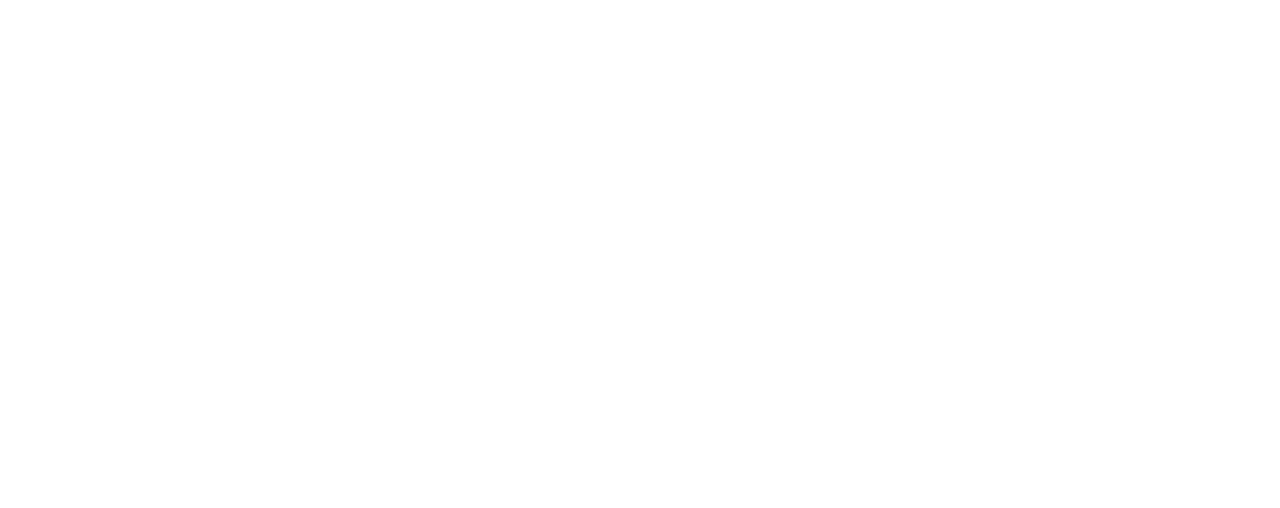
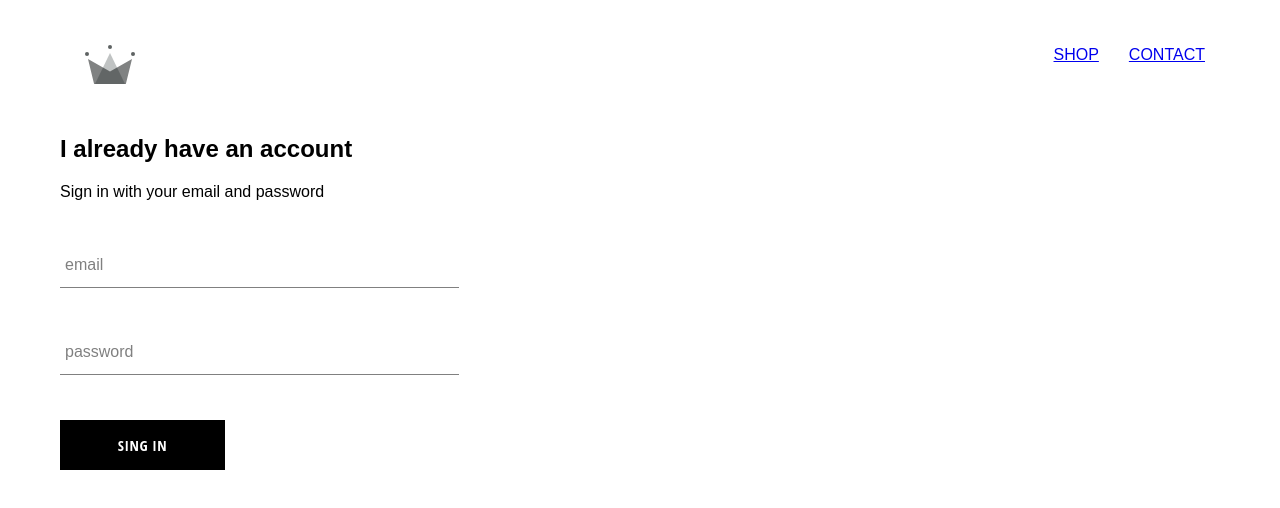
Before and after one commit to gutcod/shop, a React (Create React App) app: page /signin in a window 1280 px wide. Shown: the top 508 px of the page. Built offline with nearby package versions, Linux system fonts and the light colour scheme; a web font is replaced by a local one.

Commit message:
sign-in form

```diff
--- a/src/App.js
+++ b/src/App.js
@@ -3,15 +3,20 @@
 import './App.css';
 import HomePage from './pages/homepage/homepage.component';
 import ShopPage from './pages/shop/shop.component';
+import Header from './components/header/header.component';
+import SingInAndSingOutPage from './pages/sing-in-sign-out/sing-in-sign-out.component';
+
 
 
 
 function App() {
   return (
     <div>
+    <Header />
     <Switch>
       <Route exact path='/' component={HomePage} />
       <Route  path='/shop' component={ShopPage} />
+      <Route  path='/signin' component={SingInAndSingOutPage} />
     </Switch>
     </div>
   );
--- /dev/null
+++ b/src/components/custom-button/custom-button.component.jsx
@@ -0,0 +1,11 @@
+import React from 'react';
+
+import './custom-button.style.scss';
+
+
+const CustomButton = ({ children, ...otherProps }) =>(
+    <button className="custom-button" {...otherProps}>
+        {children}
+    </button>
+)
+export default CustomButton;
--- /dev/null
+++ b/src/components/custom-button/custom-button.style.scss
@@ -0,0 +1,22 @@
+.custom-button {
+    min-width: 165px;
+    width: auto;
+    height: 50px;
+    letter-spacing: 0.5px;
+    line-height: 50px;
+    padding: 0 35px 0 35px;
+    font-size: 15px;
+    background-color: black;
+    color: white;
+    text-transform: uppercase;
+    font-family: 'Open Sans Condensed';
+    font-weight: bolder;
+    border: none;
+    cursor: pointer;
+
+    &:hover {
+      background-color: white;
+      color: black;
+      border: 1px solid black;
+    }
+  }
--- /dev/null
+++ b/src/components/form-input/form-input.component.jsx
@@ -0,0 +1,20 @@
+import React from 'react';
+
+import './form-input.style.scss';
+
+const FormInput = ({ handleChange, label, ...otherProps }) => (
+<div className='group'>
+    <input className='form-input' onChange={handleChange} {...otherProps} />
+    {label ? (
+      <label
+        className={`${
+          otherProps.value.length ? 'shrink' : ''
+        } form-input-label`}
+      >
+        {label}
+      </label>
+    ) : null}
+  </div>
+)
+
+export default FormInput;
--- /dev/null
+++ b/src/components/form-input/form-input.style.scss
@@ -0,0 +1,54 @@
+$sub-color: grey;
+$main-color: black;
+
+@mixin shrinkLabel {
+  top: -14px;
+  font-size: 12px;
+  color: $main-color;
+}
+
+.group {
+  position: relative;
+  margin: 45px 0;
+
+  .form-input {
+    background: none;
+    background-color: white;
+    color: $sub-color;
+    font-size: 18px;
+    padding: 10px 10px 10px 5px;
+    display: block;
+    width: 100%;
+    border: none;
+    border-radius: 0;
+    border-bottom: 1px solid $sub-color;
+    margin: 25px 0;
+
+    &:focus {
+      outline: none;
+    }
+
+    &:focus ~ .form-input-label {
+      @include shrinkLabel();
+    }
+  }
+
+  input[type='password'] {
+    letter-spacing: 0.3em;
+  }
+
+  .form-input-label {
+    color: $sub-color;
+    font-size: 16px;
+    font-weight: normal;
+    position: absolute;
+    pointer-events: none;
+    left: 5px;
+    top: 10px;
+    transition: 300ms ease all;
+
+    &.shrink {
+      @include shrinkLabel();
+    }
+  }
+}
--- /dev/null
+++ b/src/components/header/header.component.jsx
@@ -0,0 +1,23 @@
+import React from 'react';
+import './header.style.scss';
+import { Link } from 'react-router-dom'
+
+import { ReactComponent as Logo } from '../../assets/crown.svg'
+
+const Header = () => (
+    <div className="header">
+        <Link className="logo-container" to="/">
+            <Logo className="logo"/>
+        </Link>
+        <div className="options">
+            <Link className="option" to="/shop">
+                SHOP
+            </Link>
+            <Link className="option" to="/contact">
+                CONTACT
+            </Link>
+        </div>
+    </div>
+)
+
+export default Header;
--- /dev/null
+++ b/src/components/header/header.style.scss
@@ -0,0 +1,25 @@
+.header {
+    height: 70px;
+    width: 100%;
+    display: flex;
+    justify-content: space-between;
+    margin-bottom: 25px;
+
+    .logo-container {
+      height: 100%;
+      width: 70px;
+      padding: 25px;
+    }
+
+    .options {
+      width: 50%;
+      height: 100%;
+      display: flex;
+      align-items: center;
+      justify-content: flex-end;
+
+      .option {
+        padding: 10px 15px;
+      }
+    }
+  }
--- /dev/null
+++ b/src/components/sign-in/sign-in.component.jsx
@@ -0,0 +1,56 @@
+import React from 'react';
+
+import './sign-in.style.scss';
+import FormInput from '../form-input/form-input.component';
+import CustomButton from '../custom-button/custom-button.component';
+
+
+class SignIn extends React.Component{
+    constructor(props){
+        super(props);
+
+        this.state = {
+            email: '',
+            password: ''
+        }
+    }
+    handleSubmin = event => {
+        event.preventDefault();
+
+        this.setState({email:'', password:''})
+    }
+    handleChange = event => {
+        const {value, name } = event.target;
+        this.setState({[name]:value})
+    }
+    render(){
+        return(
+            <div className='sign-in'>
+                <h2>I already have an account</h2>
+                <span>Sign in with your email and password</span>
+                <form onSubmit={this.handleSubmin}>
+                    <FormInput
+                    name="email"
+                    type="email"
+                    value={this.state.email}
+                    handleChange={this.handleChange}
+                    label = "email"
+                    required/>
+
+                    <FormInput
+                    name="password"
+                    type="password"
+                    value={this.state.password}
+                    handleChange={this.handleChange}
+                    label="password"
+                    required/>
+
+
+                    <CustomButton type="submit">Sing In</CustomButton>
+                </form>
+            </div>
+        )
+    }
+}
+
+export default SignIn;
--- /dev/null
+++ b/src/components/sign-in/sign-in.style.scss
@@ -0,0 +1,9 @@
+.sign-in{
+    width: 30vw;
+    display: flex;
+    flex-direction: column;
+
+    .title{
+        margin: 10px 0;
+    }
+}
--- /dev/null
+++ b/src/pages/sing-in-sign-out/sing-in-sign-out.component.jsx
@@ -0,0 +1,11 @@
+import React from 'react';
+import './sing-in-sign-out.style.scss';
+import SignIn from '../../components/sign-in/sign-in.component';
+
+const SingInAndSingOutPage = () => (
+    <div className="sign-in-and-sign-up">
+        <SignIn />
+    </div>
+)
+
+export default SingInAndSingOutPage;
--- /dev/null
+++ b/src/pages/sing-in-sign-out/sing-in-sign-out.style.scss
@@ -0,0 +1,54 @@
+$sub-color: grey;
+$main-color: black;
+
+@mixin shrinkLabel {
+  top: -14px;
+  font-size: 12px;
+  color: $main-color;
+}
+
+.group {
+  position: relative;
+  margin: 45px 0;
+
+  .form-input {
+    background: none;
+    background-color: white;
+    color: $sub-color;
+    font-size: 18px;
+    padding: 10px 10px 10px 5px;
+    display: block;
+    width: 100%;
+    border: none;
+    border-radius: 0;
+    border-bottom: 1px solid $sub-color;
+    margin: 25px 0;
+
+    &:focus {
+      outline: none;
+    }
+
+    &:focus ~ .form-input-label {
+      @include shrinkLabel();
+    }
+  }
+
+  input[type='password'] {
+    letter-spacing: 0.3em;
+  }
+
+  .form-input-label {
+    color: $sub-color;
+    font-size: 16px;
+    font-weight: normal;
+    position: absolute;
+    pointer-events: none;
+    left: 5px;
+    top: 10px;
+    transition: 300ms ease all;
+
+    &.shrink {
+      @include shrinkLabel();
+    }
+  }
+}
```
Also changed, not shown: src/assets/crown.svg (added).
